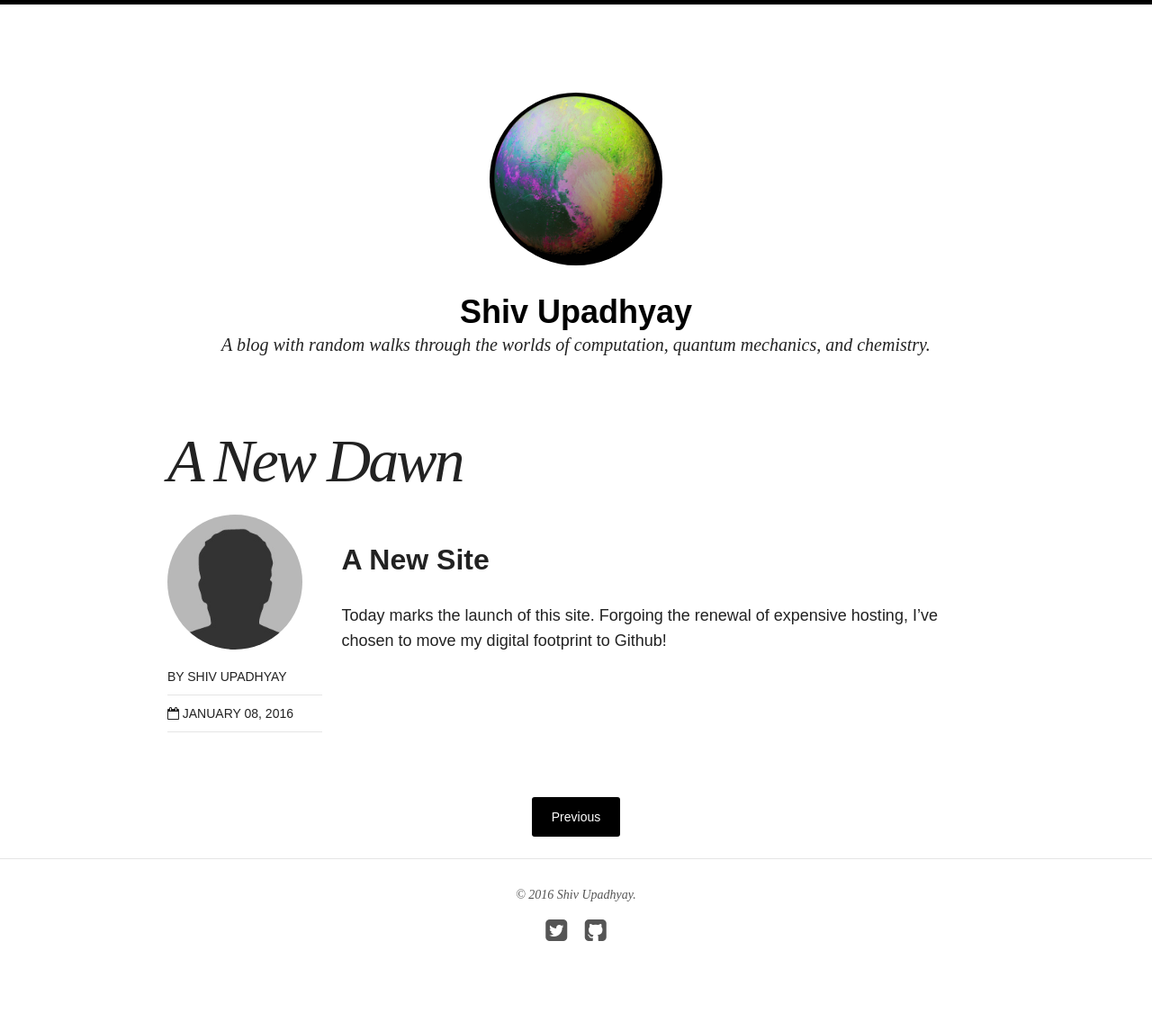
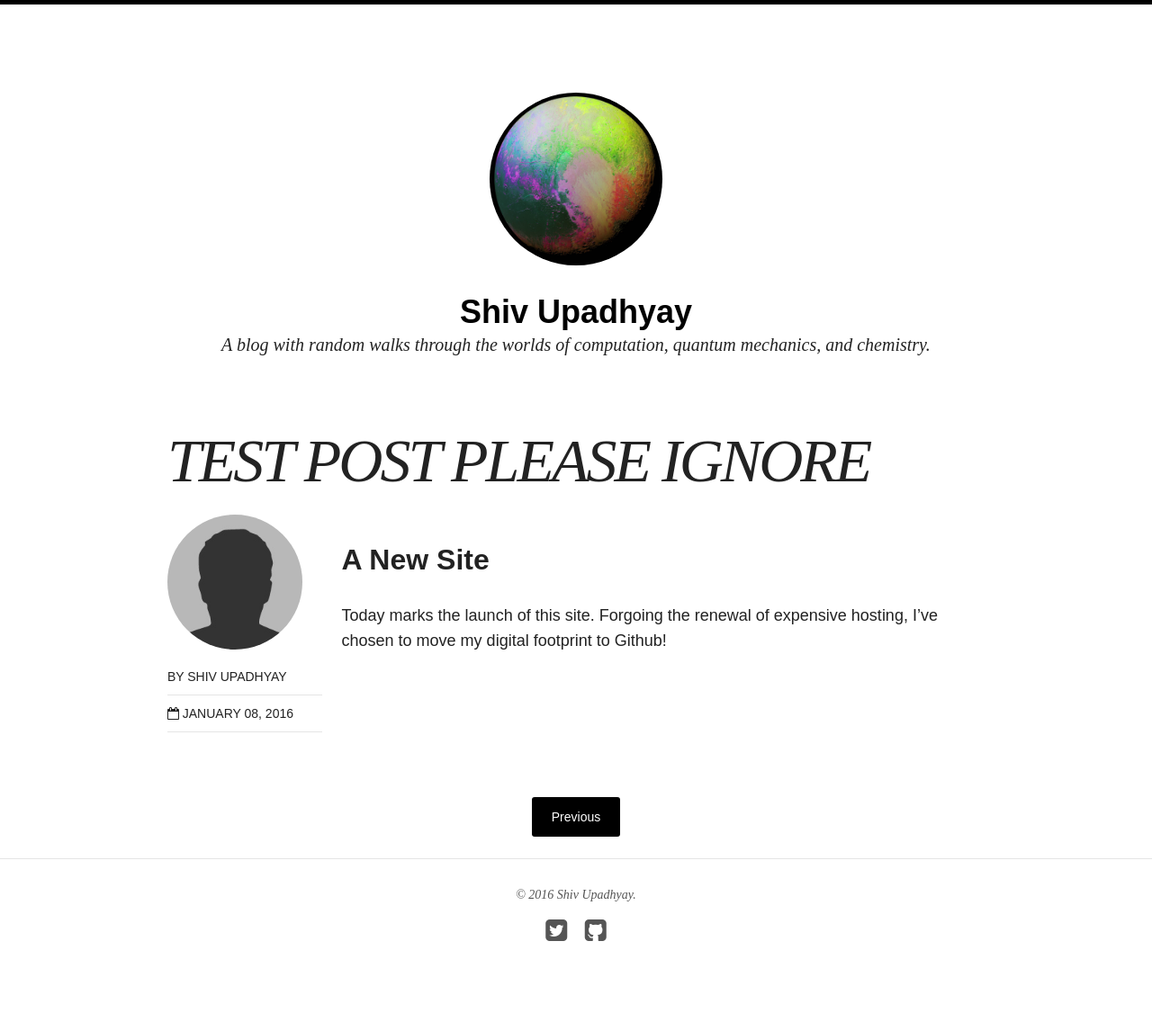
Before and after one commit to shivupa/shivupa.github.io, a Jekyll site: the page built from _posts/blog/2016-01-08-test-post-please-ignore.markdown, in a window 1280 px wide. Shown: the whole page at 90% size. Built offline with Jekyll 4.4.1, drawn with Linux system fonts in a browser that asks for light colours; nearby versions of some CDN libraries.

Commit message:
FIRST POST EVAR fix

```diff
--- a/_posts/blog/2016-01-08-test-post-please-ignore.markdown
+++ b/_posts/blog/2016-01-08-test-post-please-ignore.markdown
@@ -1,6 +1,6 @@
 ---
 layout: post
-title: A New Dawn
+title: TEST POST PLEASE IGNORE
 modified:
 categories: blog/
 excerpt:
```
